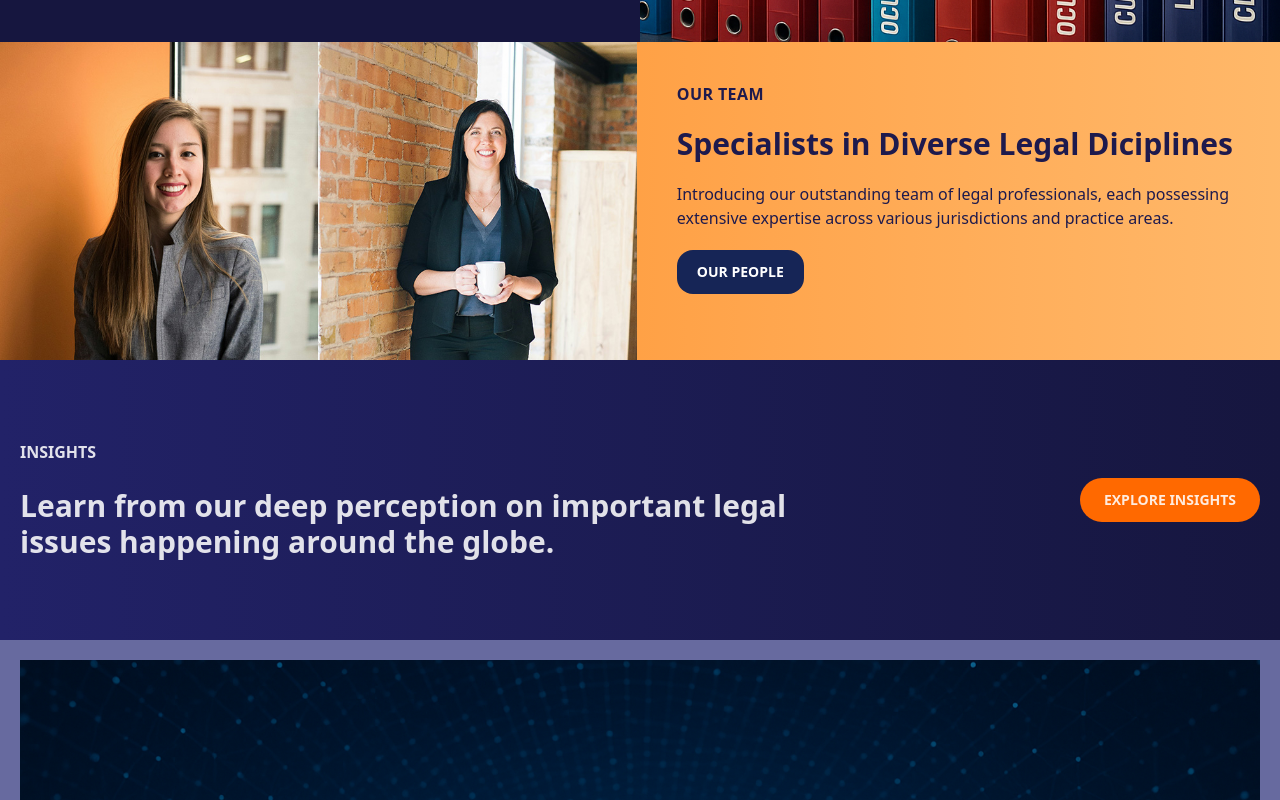
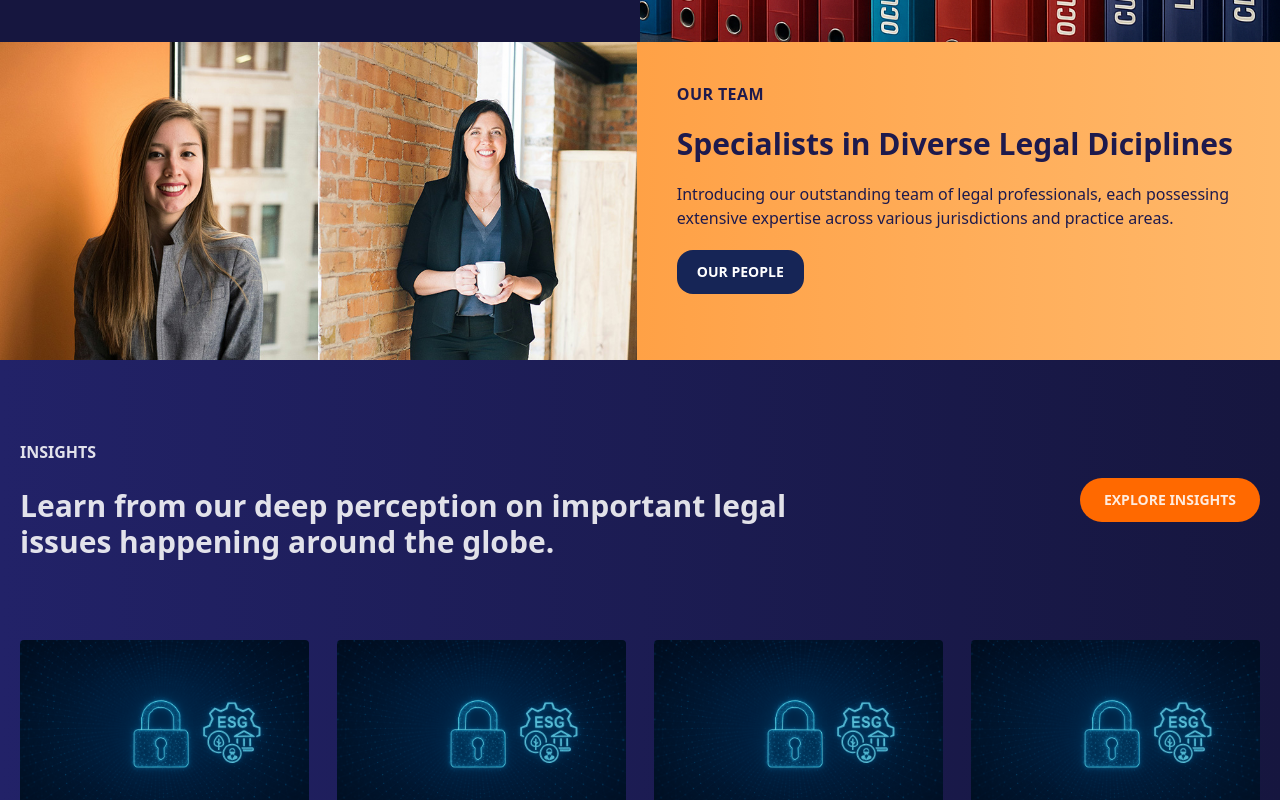
Before and after one commit to moseremzy/foxsaintlawfirm, a React (Vite) app: page / in a window 1280 px wide. Shown: the part 2000-2800 px from the top of the page. Built offline with nearby package versions, Linux system fonts and the light colour scheme.

Commit message:
second commit

```diff
--- a/src/components/Insight.jsx
+++ b/src/components/Insight.jsx
@@ -1,10 +1,11 @@
 import React from "react";
-import ESG from '../assets/profile-pictures/ESG.png'
+import esg from '../assets/profile-pictures/esg.png'
+import { explore } from "../constants";
 
 const Insight = () => {
   return (
-    <div>
-    <div className="bg-gradient-to-r from-[#222268] to-[#16163F] h-fit pt-20 pb-10 px-5 flex flex-col justify-between gap-5 w-fit md:flex-row md:items-center lg:py-20">
+    <div className="bg-gradient-to-r from-[#222268] to-[#16163F]">
+    <div className="h-fit pt-20 pb-10 px-5 flex flex-col justify-between gap-5 w-fit md:flex-row md:items-center lg:py-20">
 
         <section className="flex flex-col gap-10 h-fit justify-center items-start md:w-[70%] lg:w-[65%]">
         <article className="flex flex-col gap-6">
@@ -24,9 +25,18 @@ const Insight = () => {
 
     </div >
 
-    <div className="p-5">
-    <img src={ESG} alt="" />
-    </div>
+    <ul className="flex flex-col px-5 pb-20 font-semibold list-none md:flex-row gap-7">
+
+      {explore.map((item,index)=>(
+        <li key={index} className="flex flex-col pt-0 py-7">
+          <a href={item.href}>
+          <img src={item.image} alt="" className="rounded"/>
+          <p>{item.text}</p>
+          </a>
+        </li>
+      ))}
+
+    </ul>
 
     </div>
   );
--- a/src/constants/index.jsx
+++ b/src/constants/index.jsx
@@ -12,8 +12,8 @@ import user3 from "../assets/profile-pictures/user3.jpg";
 import user4 from "../assets/profile-pictures/user4.jpg";
 import user5 from "../assets/profile-pictures/user5.jpg";
 import user6 from "../assets/profile-pictures/user6.jpg";
-import ESG from "../assets/profile-pictures/ESG.png"
-import Copyright from "../assets/profile-pictures/Copyright.png"
+import esg from "../assets/profile-pictures/esg.png"
+import copyright from "../assets/profile-pictures/copyright.png"
 
 export const locations = [
   {label: "Lagos", href: "#"},
@@ -111,15 +111,25 @@ export const practiceAreas = [
 
 export const explore = [
   {
-    image : <ESG />,
-    text : "Environmental, Social, and Governance (ESG) and Data Protection: A Nexus"
+    image :esg,
+    text : "Environmental, Social, and Governance (ESG) and Data Protection: A Nexus",
+    href : "#"
   },
   {
-    image : <Copyright />,
-    text : "Copyright in the Age of Artificial Intelligence (AI): Legal Implications and Emerging Issues"
+    image : esg,
+    text : "Copyright in the Age of Artificial Intelligence (AI): Legal Implications and Emerging Issues",
+    href : "#"
   },
-  {},
-  {},
+  {
+    image : esg,
+    text : "Major Highlights of the Investments and Securities Act, 2025: A New Dawn for Nigeria's Capital Market",
+    href : "#"
+  },
+  {
+    image : esg,
+    text : "Women's Inheritance Rights Under the Constitution: The Case of Ukeje V. Ukeje and Matters Arising",
+    href : "#"
+  },
 ]
 
 
```
